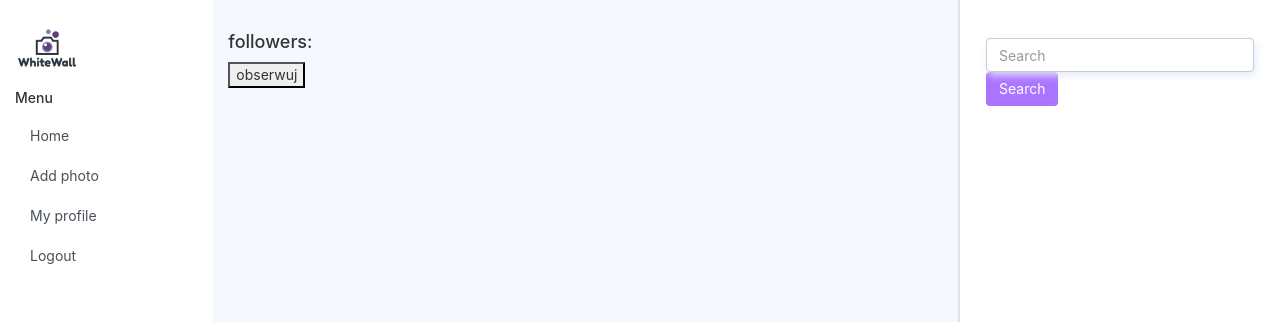
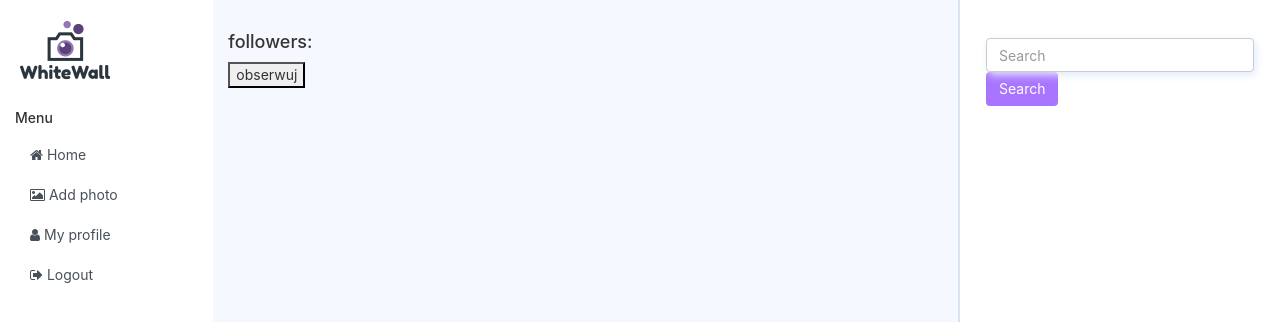
Before and after one commit to joannagizka/InstaAppFrontend, a React (Create React App) app: page /profile in a window 1280 px wide. Shown: the top 322 px of the page. Built offline with nearby package versions, Linux system fonts and the light colour scheme; no server answers.

Commit message:
Logo changes, nabar icons added.

```diff
--- a/public/index.html
+++ b/public/index.html
@@ -22,6 +22,7 @@
       name="description"
       content="Web site created using create-react-app"
     />
+    <link rel="stylesheet" href="https://maxcdn.bootstrapcdn.com/font-awesome/4.4.0/css/font-awesome.min.css">
     <link rel="apple-touch-icon" href="logo192.png" />
     <!--
       manifest.json provides metadata used when your web app is installed on a
--- a/src/css/app.css
+++ b/src/css/app.css
@@ -7,9 +7,9 @@ img {
 }
 
 #logo {
-  height: 30%;
-  width: 35%;
-  margin-top: 2vh;
+  width: 100%;
+  max-width: 100px;
+  height: auto;
 }
 
 .active {
--- a/src/main/Components/LeftSideNavBarComponent.js
+++ b/src/main/Components/LeftSideNavBarComponent.js
@@ -3,7 +3,8 @@ import {Link} from "react-router-dom";
 import axios from 'axios';
 import {Redirect} from "react-router-dom";
 
-const LeftSideNavBarComponent = ({ tabToHighlight }) => {
+
+const LeftSideNavBarComponent = ({tabToHighlight}) => {
 
   const [redirectToMain, setRedirectToMain] = useState(false)
 
@@ -29,29 +30,35 @@ const LeftSideNavBarComponent = ({ tabToHighlight }) => {
     <nav className=" navbar-expand-sm col-md-2">
       <div className="site-logo">
         <Link to="/mainpageforloggedin">
-        <img  id="logo" src="/WhiteWallLogo.png" alt="logo"/>
+          <img id="logo" src="/WhiteWallLogo.png" alt="logo"/>
         </Link>
       </div>
       <h5>Menu</h5>
       <ul className="list-group list-group-flush list-group-item-action">
         <Link to="/mainpageforloggedin">
           <li className={"list-group-item list-group-item-action " + isActive("mainpageforloggedin")}>
-            <a>Home</a>
+           <span className="fa fa-home"/>
+            <a> Home</a>
+
           </li>
         </Link>
         <Link to="/addphoto">
           <li className={"list-group-item list-group-item-action " + isActive("addphoto")}>
-           <a>Add photo</a>
+            <span className="fa fa-image"/>
+            <a> Add photo</a>
           </li>
-          </Link>
+        </Link>
         <Link to="/myprofile">
-          <li className={"list-group-item list-group-item-action " + isActive("myprofile")} >
-            <a>My profile</a>
+          <li className={"list-group-item list-group-item-action " + isActive("myprofile")}>
+
+            <span className="fa fa-user"/>
+            <a> My profile</a>
           </li>
         </Link>
         <Link to="/login" onClick={handleLogout}>
           <li className="list-group-item list-group-item-action">
-            <a>Logout</a>
+            <span className="fa fa-sign-out"/>
+            <a> Logout</a>
           </li>
         </Link>
       </ul>
--- a/src/main/MainPageForLoggedIn.js
+++ b/src/main/MainPageForLoggedIn.js
@@ -61,9 +61,6 @@ const MainPage = () => {
           <span className="badge badge-primary">
             {photo.owner}
           </span>
-          <p className="text-decoration-none">
-            {photo.description}
-          </p>
           <p>
             <svg
               className="bi bi-heart"
--- a/src/sass/1-base/_logo.sass
+++ b/src/sass/1-base/_logo.sass
@@ -1,4 +1,4 @@
 #logo
-  height: 30%
-  width: 35%
-  margin-top: 2vh
+  width: 100%
+  max-width: 100px
+  height: auto
```
